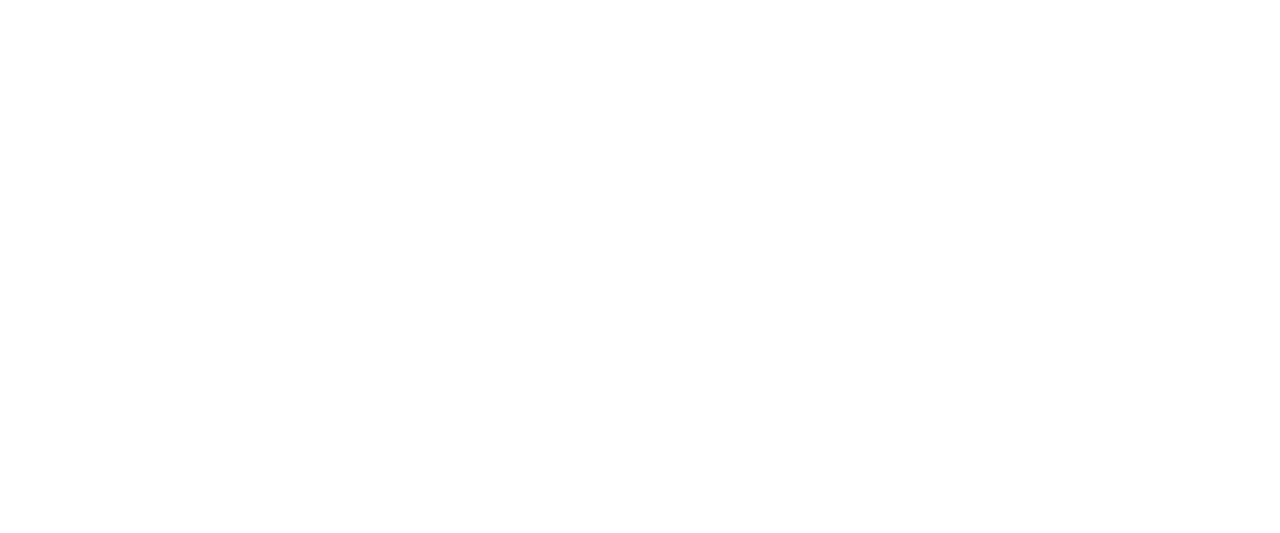
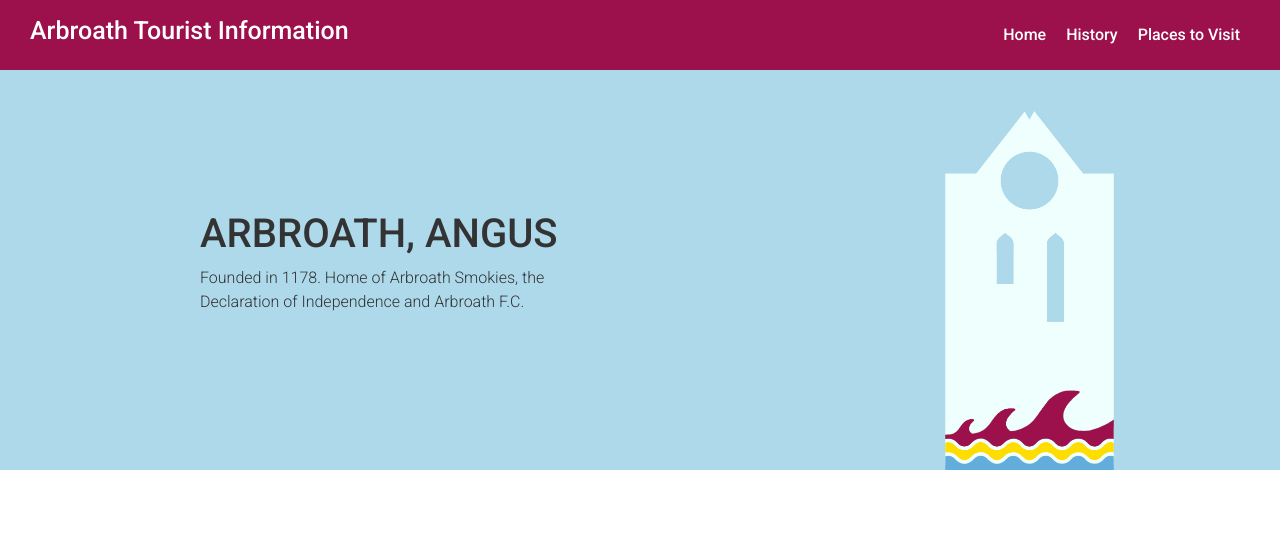
Before and after one commit to nicolemuldoon/arbroathhome, a plain HTML site: page index.html in a window 1280 px wide. Drawn offline with Linux system fonts and the light colour scheme.

Commit message:
Added a navigation bar and sample header

```diff
--- a/assets/css/style.css
+++ b/assets/css/style.css
@@ -0,0 +1,79 @@
+/* Fonts Imported (Obtained from Google Fonts) */
+@import url('https://fonts.googleapis.com/css2?family=Roboto:ital,wght@0,300;0,500;1,100&display=swap');
+
+/* Default Body Styles */
+
+body {
+    font-family: 'Roboto', sans-serif;
+    color: #333;
+}
+
+ul {
+    list-style-type: none;
+    padding: 0;
+    margin: 0;
+}
+
+a {
+    text-decoration:none;
+    color: #333;
+}
+
+/* Navigation */
+
+.navbar {
+    background-color: #9c114c;
+    color:#fff;
+    height:70px;
+    padding: 0 30px;
+    align-items: center;
+}
+
+.navbar h1 {
+    font-size:25px;
+}
+
+.navbar ul {
+    display: flex;
+}
+
+.navbar a {
+    color:#fff;
+    padding: 10px;
+}
+
+.navbar a:hover {
+    color: #999;
+}
+
+.container {
+    max-width:1920px;
+    overflow: auto;
+    margin: 0 auto;
+    padding: 0;
+}
+
+/* Banner */
+
+.banner {
+    position:fixed;
+    width:100%;
+    height: 400px;
+    display:flex;
+    align-items:center;
+    background-color:#add9eb;
+}
+
+.banner-text {
+    font-weight:300;
+    padding:200px;
+}
+
+.banner-text h1 {
+    text-transform:uppercase;
+}
+
+.banner img {
+    max-height:400px;
+    max-width:auto;
+}
--- a/index.html
+++ b/index.html
@@ -8,12 +8,36 @@
         <title>Arbroath, Angus</title>
 
         <link rel="stylesheet" href="assets/bootstrap/css/bootstrap.min.css">
-        <link rel="stylesheet=" href="assets/css/style.css">
+        <link rel="stylesheet" href="assets/css/style.css">
     </head>
 
     <body>
 
-    <!--Body goes here.-->
+    <!--Navigation Bar to Display Links and Company Name -->
+    <div class="navbar">
+        <div class="container flex">
+            <h1>Arbroath Tourist Information</h1>
+            <nav>
+                <ul>
+                    <li><a href="index.html">Home</a></li>
+                    <li><a href="history.html">History</a></li>
+                    <li><a href="visit.html">Places to Visit</a></li>
+                </ul>
+            </nav>
+        </div>
+    </div>
+
+    <!-- Banner -->
+     <div class="container">
+         <div class="banner">
+            <div class="banner-text">
+                <h1>Arbroath, Angus</h1>
+                <p>Founded in 1178. Home of Arbroath Smokies, the Declaration of Independence and Arbroath F.C.</p>
+            </div>
+        <img src="/assets/img/bannerlogo-ns.png" alt="logo"/>
+        </div>
+    </div>
+
 
     </body>
 
```
Also changed, not shown: assets/img/bannerlogo-ns.png (added), 1 other file.
